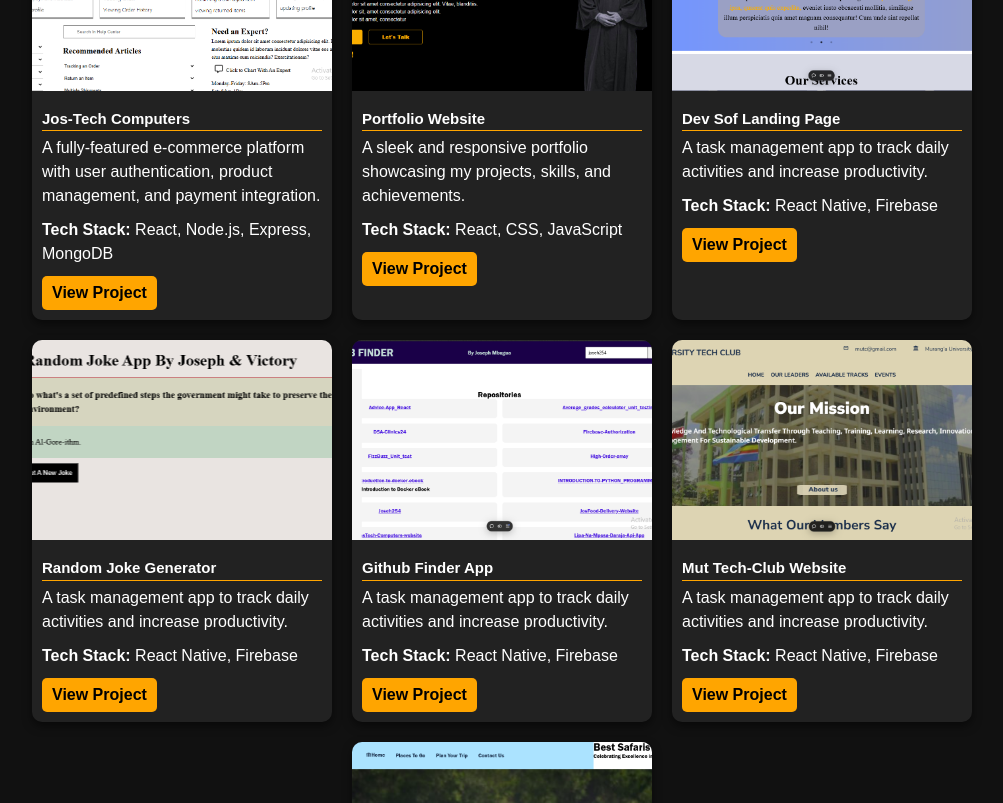
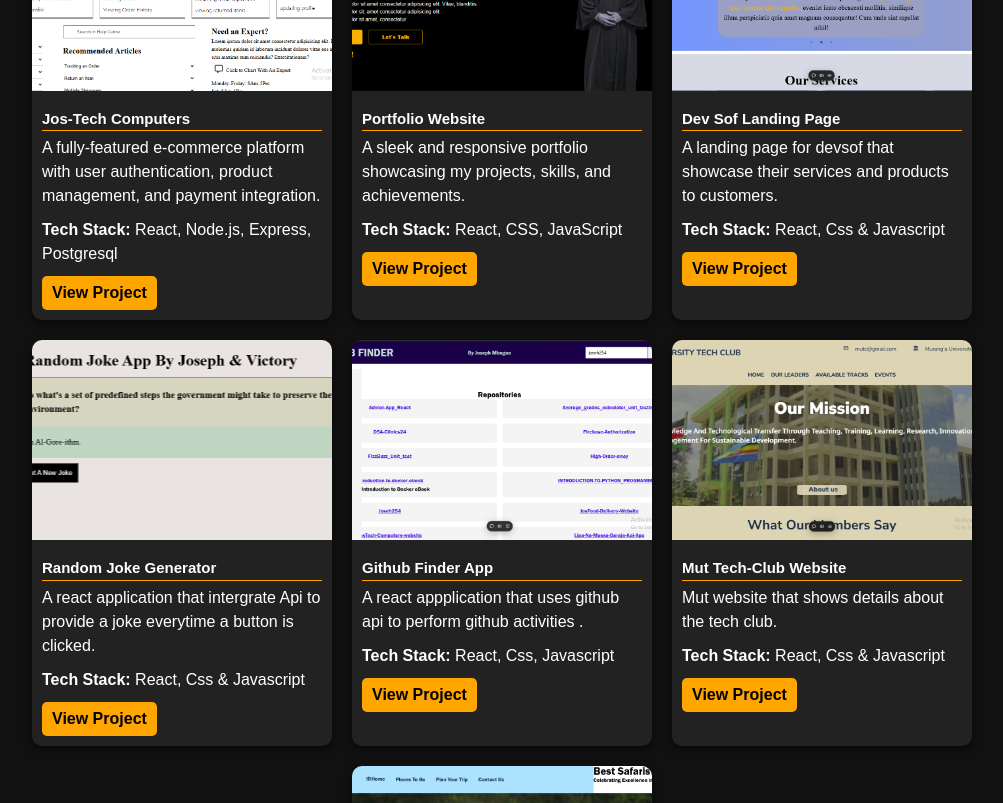
Before and after one commit to Joseh254/Portfolio, a React (Vite) app: page / in a window 1280 px wide. Shown: the part 1360-2163 px from the top of the page, without its empty margins (138-1141 px from the left). Built offline with nearby package versions, Linux system fonts and the light colour scheme.

Commit message:
add stack used in projects

```diff
--- a/src/COMPONENTS/PROJECTS/Projects.jsx
+++ b/src/COMPONENTS/PROJECTS/Projects.jsx
@@ -14,7 +14,7 @@ function Projects() {
       title: "Jos-tech computers ",
       description:
         "A fully-featured e-commerce platform with user authentication, product management, and payment integration.",
-      techStack: "React, Node.js, Express, MongoDB",
+      techStack: "React, Node.js, Express, Postgresql",
       image: project2,
       link: "https://jos-tech-computers-website-uxdd.vercel.app/",
     },
@@ -29,40 +29,40 @@ function Projects() {
     {
       title: "dev sof landing page",
       description:
-        "A task management app to track daily activities and increase productivity.",
-      techStack: "React Native, Firebase",
+        "A landing page for devsof that showcase their services and products to customers.",
+      techStack: "React, Css & Javascript",
       image: project7,
       link: "https://mog-rex-task2-ovii.vercel.app/",
     },
     {
         title: "random joke generator",
         description:
-          "A task management app to track daily activities and increase productivity.",
-        techStack: "React Native, Firebase",
+          "A react application that intergrate Api to provide a joke everytime a button is clicked.",
+        techStack: "React, Css & Javascript",
         image: project6,
         link: "https://random-joke-generator-alpha.vercel.app/",
       },
       {
         title: "github finder app",
         description:
-          "A task management app to track daily activities and increase productivity.",
-        techStack: "React Native, Firebase",
+          "A react appplication that uses github api to perform github activities .",
+        techStack: "React, Css, Javascript",
         image: project4,
         link: "https://github-finder-app-one-omega.vercel.app/",
       },
       {
         title: "mut tech-club website",
         description:
-          "A task management app to track daily activities and increase productivity.",
-        techStack: "React Native, Firebase",
+          "Mut website that shows details about the tech club.",
+        techStack: "React, Css & Javascript",
         image: project3,
         link: "https://murang-a-university-tech-club-website.vercel.app/",
       },
       {
         title: "zaph-tours website",
         description:
-          "A task management app to track daily activities and increase productivity.",
-        techStack: "React Native, Firebase",
+          "A travel tour website that shows various places to visit.",
+        techStack: "React, Css & Javascript",
         image: project5,
         link: "https://zaph-tours-website.vercel.app/",
       },
```
